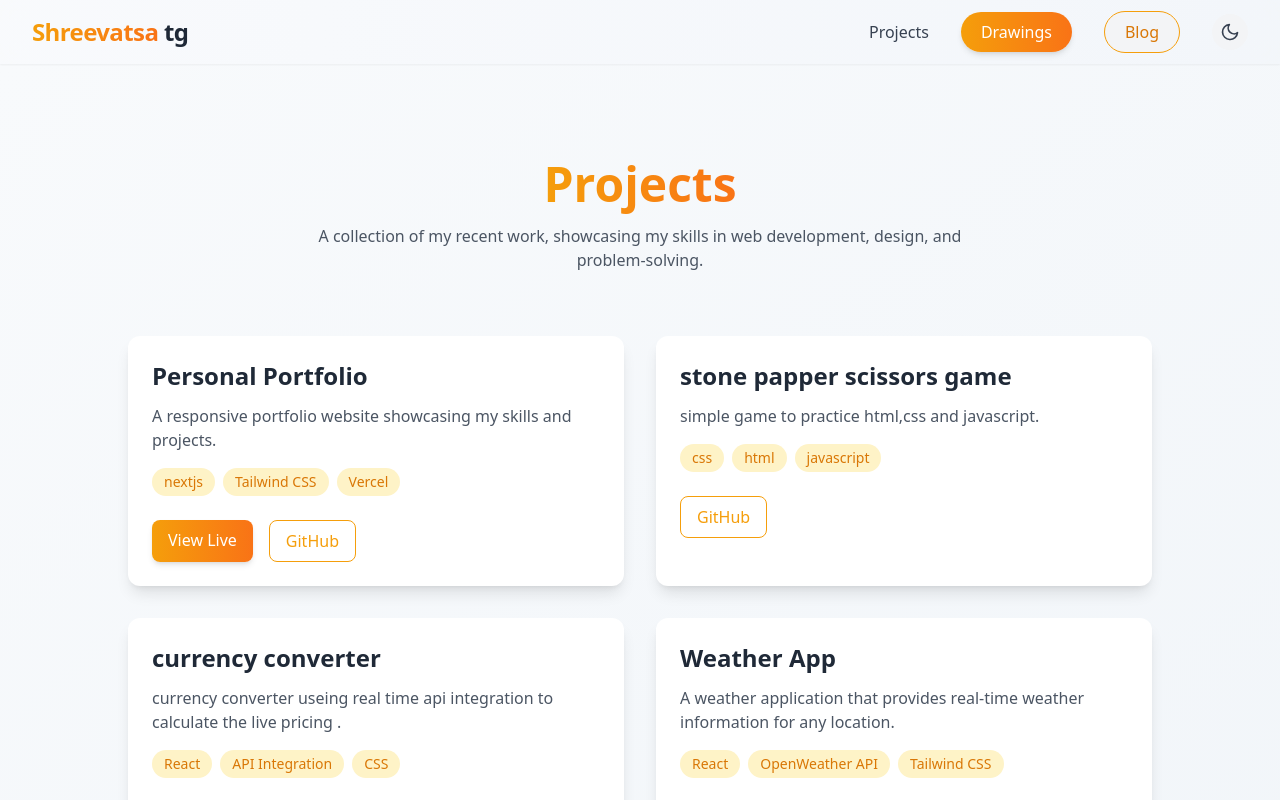
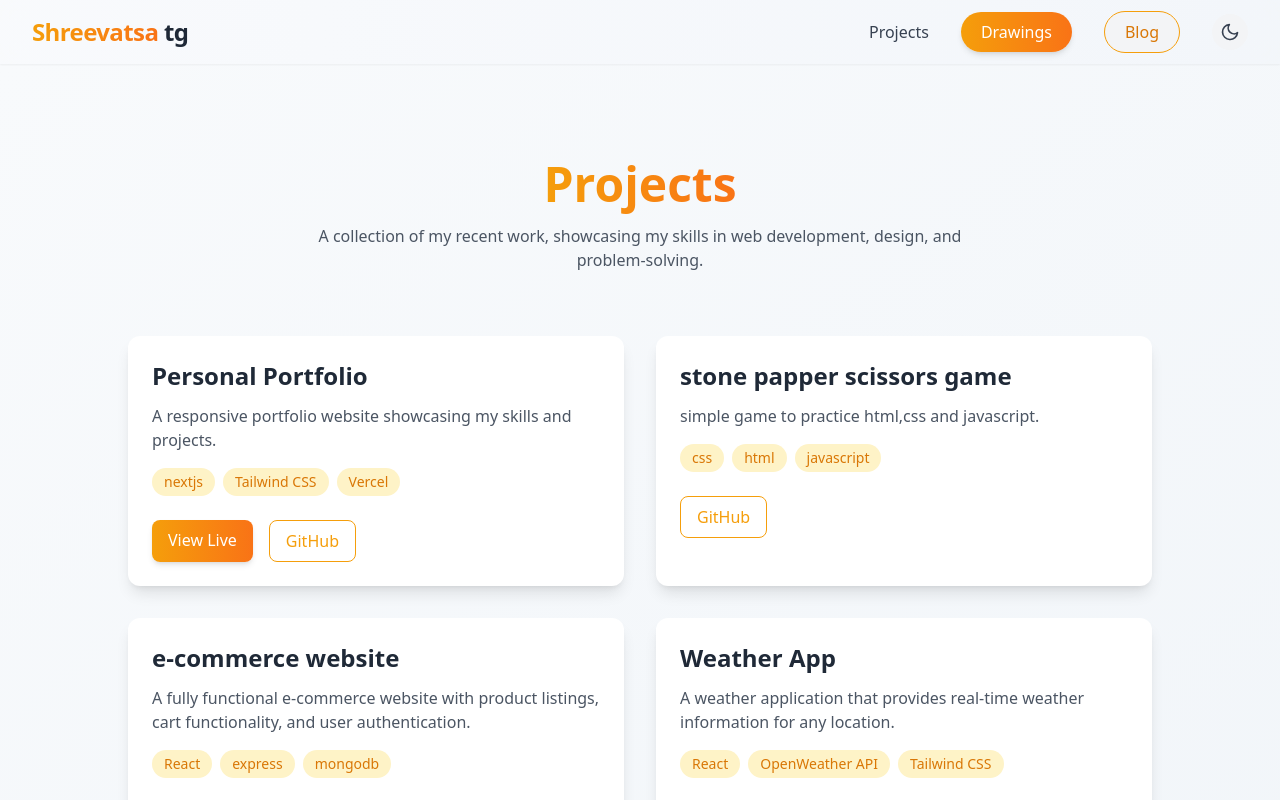
Before and after one commit to Shreevatsatg/shreevatsatg.com, a Next.js app: page /projects in a window 1280 px wide. Shown: the top 800 px of the page. Built offline with nearby package versions, Linux system fonts and the light colour scheme.

Commit message:
updated project list

```diff
--- a/src/app/projects/page.tsx
+++ b/src/app/projects/page.tsx
@@ -16,11 +16,11 @@ const projects = [
     github: "https://github.com/Shreevatsatg/currencyconverter"
   },
   {
-    title: "currency converter",
-    description: "currency converter useing real time api integration to calculate the live pricing .",
-    tech: ["React", "API Integration", "CSS"],
+    title: "e-commerce website",
+    description: "A fully functional e-commerce website with product listings, cart functionality, and user authentication.",
+    tech: ["React", "express", "mongodb"],
     link: "",
-    github: "https://github.com/Shreevatsatg/currencyconverter"
+    github: "https://github.com/Shreevatsatg/mern-ecommerce"
   },
   {
     title: "Weather App",
```
